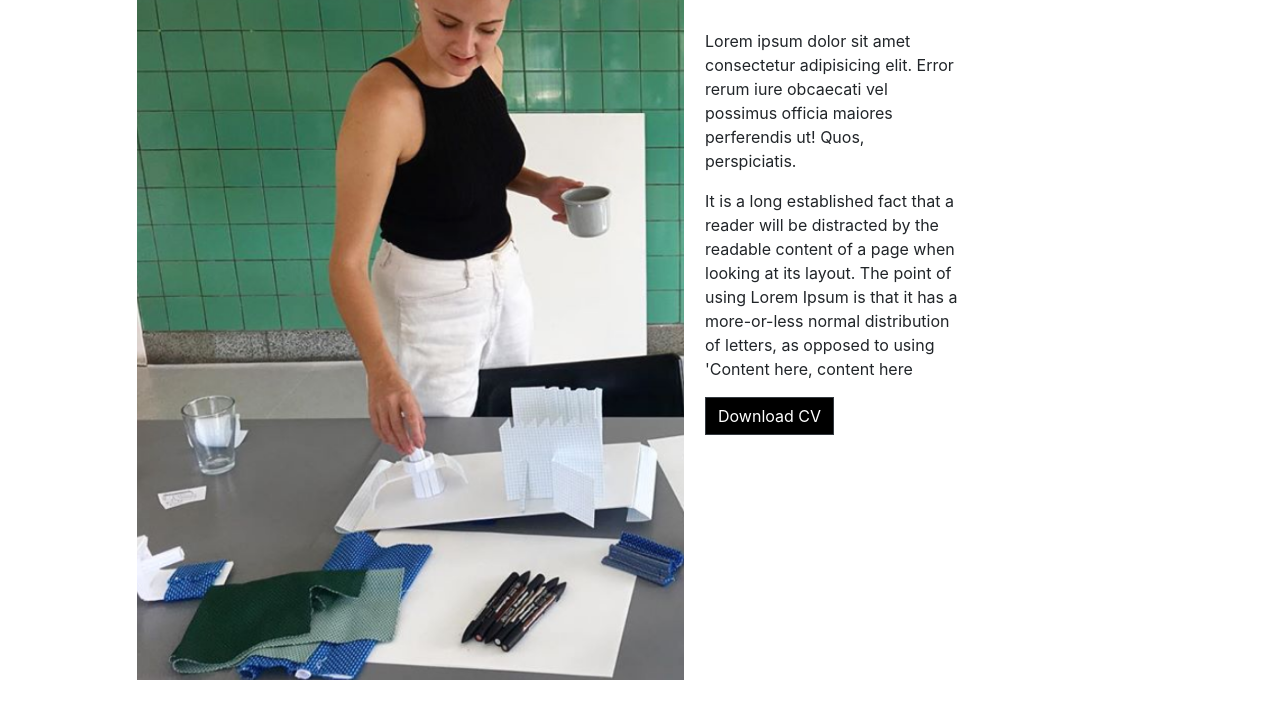
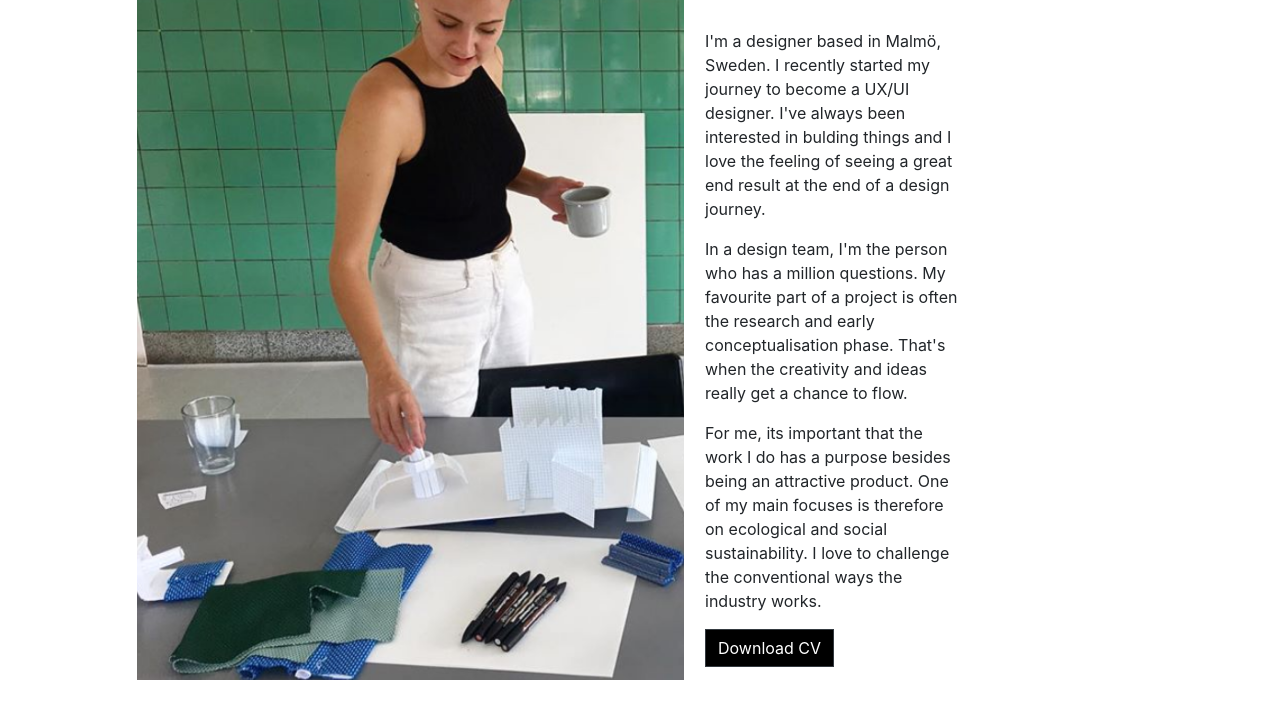
Before and after one commit to Juliahej/portfolio, a plain HTML site: page aboutme.html in a window 1280 px wide. Shown: the part 339-1051 px from the top of the page. Drawn offline with Linux system fonts and the light colour scheme.

Commit message:
Update aboutme.html

```diff
--- a/aboutme.html
+++ b/aboutme.html
@@ -89,14 +89,14 @@
                        </h2>
                         <div class="paragraph-about-me py-4 w-50">
                             <p class="para-about-me">
-                                Lorem ipsum dolor sit amet consectetur adipisicing elit. Error rerum iure obcaecati vel
-                                possimus officia maiores perferendis ut! Quos, perspiciatis.
+                                I'm a designer based in Malmö, Sweden. I recently started my journey to become a UX/UI designer. I've always been interested in bulding things and I love the feeling of seeing a great end result at the end of a design journey.
                             </p>
                             <p class="para-about-me">
-                                It is a long established fact that a reader will be distracted by the readable content
-                                of a page when looking at its layout. The point of using Lorem Ipsum is that it has a
-                                more-or-less normal distribution of letters, as opposed to using 'Content here, content
-                                here
+                               In a design team, I'm the person who has a million questions. My favourite part of a project is often the research and early conceptualisation phase. That's when the creativity and ideas really get a chance to flow.
+                            </p>
+
+                             <p class="para-about-me">
+                               For me, its important that the work I do has a purpose besides being an attractive product. One of my main focuses is therefore on ecological and social sustainability. I love to challenge the conventional ways the industry works.
                             </p>
 
                           <a href="Julia_Knutas_CV.pdf"><button type="button" class="cv btn btn-dark">Download CV</button></a>
```
